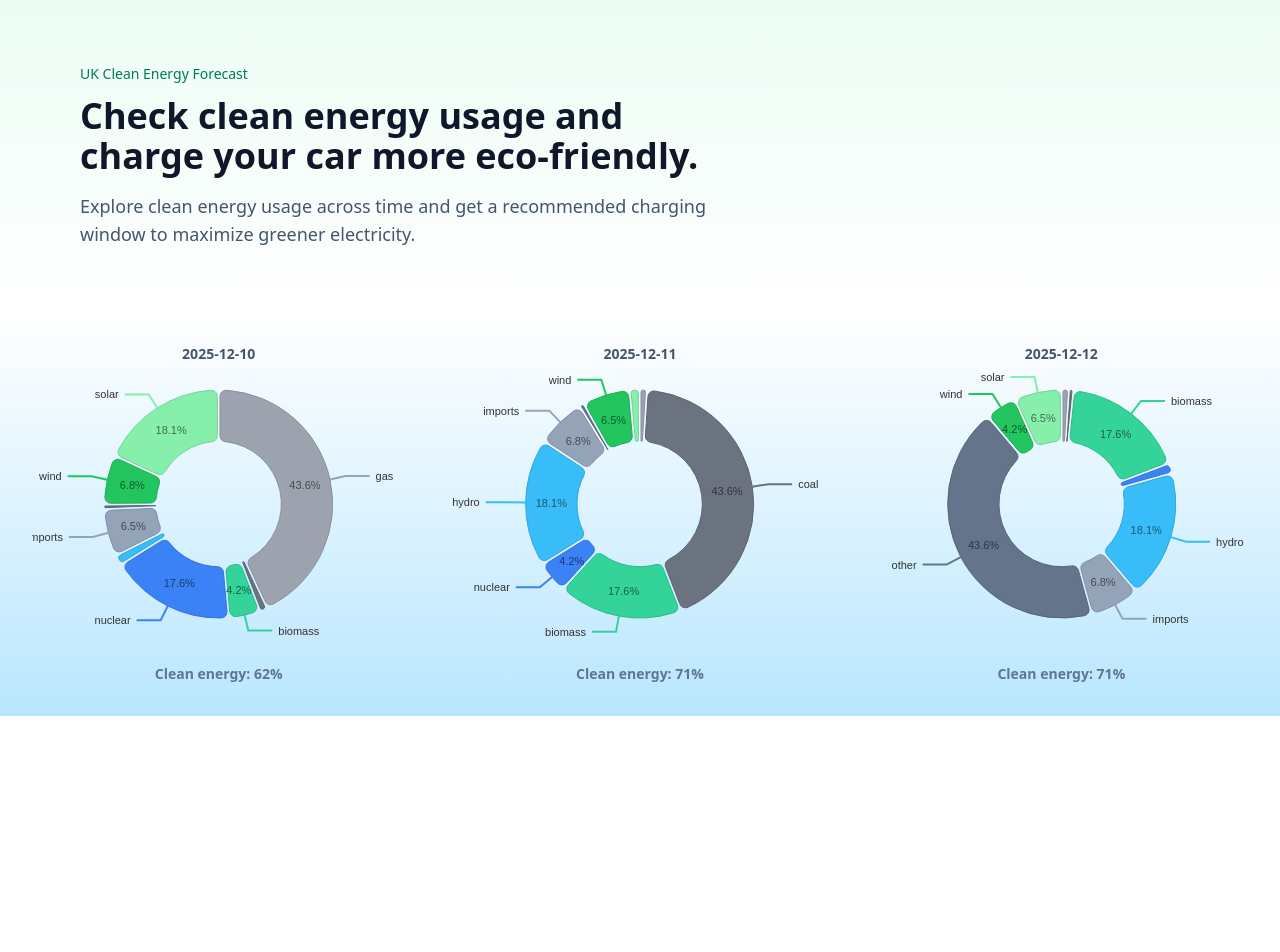
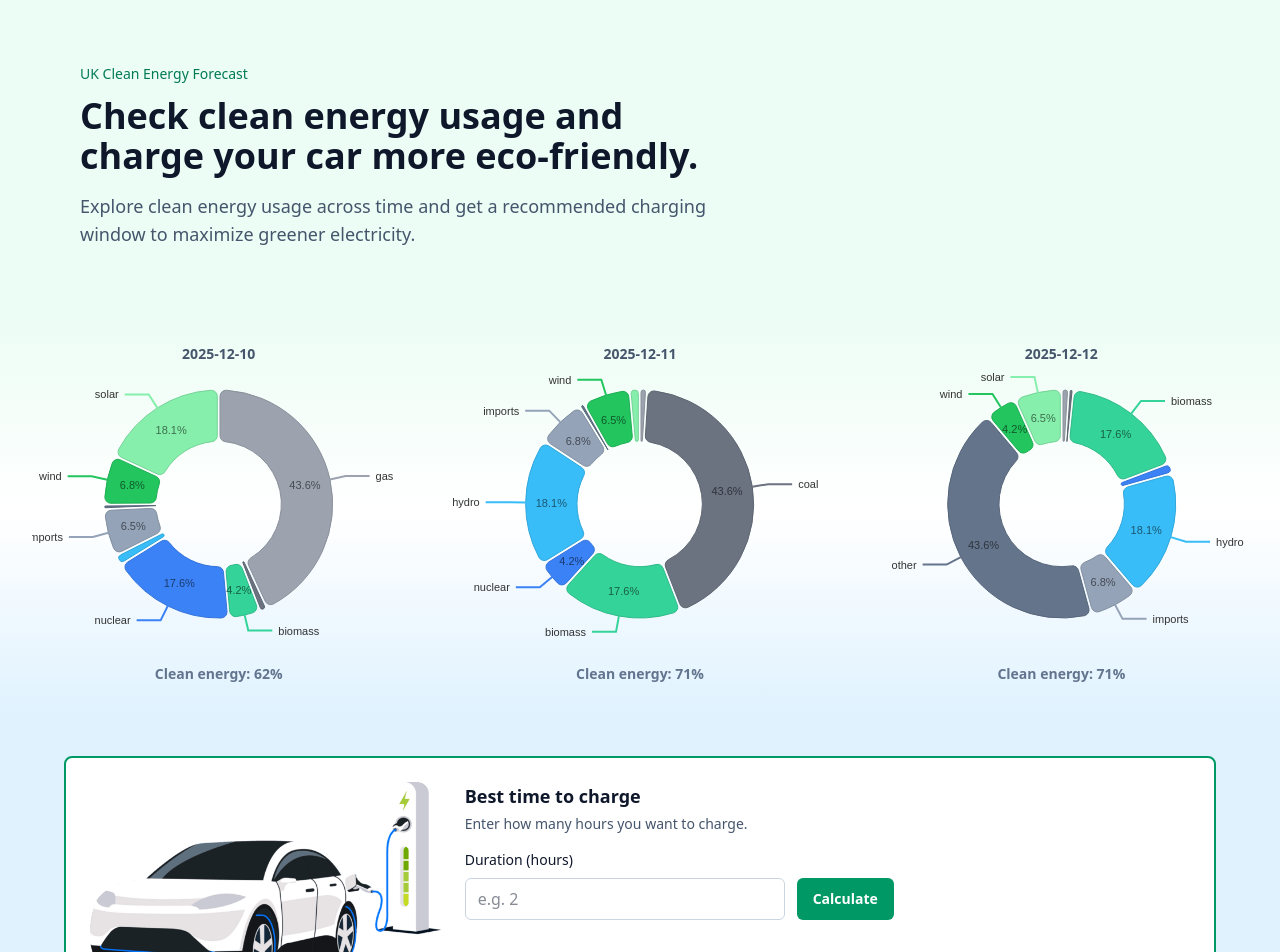
Before and after one commit to TheWoxPL/uk-energy-forecast-frontend, a React (Vite) app: page / in a window 1280 px wide. Shown: the top 952 px of the page. Before the commit the page ends 800 px from the top, so only its background shows below. Built offline with nearby package versions, Linux system fonts and the light colour scheme.

Commit message:
feat: add ChargingCard with styling

```diff
--- /dev/null
+++ b/src/components/ChargingCard.tsx
@@ -0,0 +1,59 @@
+import { useState } from "react";
+import carChargingImg from "@/assets/images/car-charging.png";
+
+export const ChargingCard = () => {
+  const [hours, setHours] = useState<string>("");
+
+  const onSubmit = (e: React.FormEvent) => {
+    e.preventDefault();
+    console.log("Charging duration (hours):", hours);
+  };
+
+  return (
+    <section className="w-full px-4 py-10 bg-sky-100">
+      <article className="mx-auto grid max-w-6xl grid-cols-1 gap-6 rounded-lg border border-emerald-600 border-2 bg-white p-4 md:grid-cols-3 md:p-6">
+        <figure className="md:col-span-1">
+          <div className="w-fullrounded-md">
+            <img src={carChargingImg} alt="Electric car charging" className="h-full w-full" />
+          </div>
+        </figure>
+
+        <div className="md:col-span-2">
+          <header>
+            <h2 className="text-lg font-semibold text-slate-900">Best time to charge</h2>
+            <p className="mt-1 text-sm text-slate-600">Enter how many hours you want to charge.</p>
+          </header>
+
+          <form onSubmit={onSubmit} className="mt-4">
+            <label htmlFor="duration" className="block text-sm text-slate-900">
+              Duration (hours)
+            </label>
+
+            <div className="mt-2 flex flex-col gap-3 sm:flex-row">
+              <input
+                id="duration"
+                name="duration"
+                type="number"
+                min={1}
+                step={1}
+                max={6}
+                required
+                value={hours}
+                onChange={(e) => setHours(e.target.value)}
+                placeholder="e.g. 2"
+                className="w-full rounded-md border border-slate-300 px-3 py-2 text-slate-900 outline-none focus:border-emerald-600 sm:max-w-xs"
+              />
+
+              <button
+                type="submit"
+                className="rounded-md bg-emerald-600 px-4 py-2 text-sm font-semibold text-white hover:bg-emerald-700 focus:ring-emerald-600"
+              >
+                Calculate
+              </button>
+            </div>
+          </form>
+        </div>
+      </article>
+    </section>
+  );
+};
--- a/src/components/Hero.tsx
+++ b/src/components/Hero.tsx
@@ -1,6 +1,6 @@
 export const Hero = () => {
   return (
-    <section className="w-full bg-gradient-to-b from-emerald-50 to-white">
+    <section className="w-full bg-emerald-50 to-white">
       <div className="mx-auto max-w-6xl px-4 py-12 sm:py-16">
         <div className="max-w-2xl">
           <p className="text-sm font-medium text-emerald-700">UK Clean Energy Forecast</p>
--- a/src/components/index.ts
+++ b/src/components/index.ts
@@ -1,2 +1,3 @@
 export { ChartCard } from "./ChartCard";
 export { Hero } from "./Hero";
+export { ChargingCard } from "./ChargingCard";
--- a/src/pages/IndexPage.tsx
+++ b/src/pages/IndexPage.tsx
@@ -1,5 +1,5 @@
 import { useDailyMixQuery } from "@/api/hooks";
-import { ChartCard, Hero } from "@/components";
+import { ChargingCard, ChartCard, Hero } from "@/components";
 
 export const IndexPage = () => {
   const { data, isLoading, error } = useDailyMixQuery();
@@ -10,11 +10,12 @@ export const IndexPage = () => {
   return (
     <main className="min-h-screen w-full">
       <Hero />
-      <section className="grid grid-cols-1 gap-4 lg:grid-cols-3 bg-gradient-to-b from-white to-sky-200 p-4">
+      <section className="grid grid-cols-1 gap-4 lg:grid-cols-3 bg-gradient-to-b from-emerald-50 via-white to-sky-100 p-4">
         {data?.map((dailyMix) => (
           <ChartCard key={dailyMix.date} dailyMix={dailyMix} />
         ))}
       </section>
+      <ChargingCard />
     </main>
   );
 };
```
Also changed, not shown: src/assets/images/car-charging.png (added).
